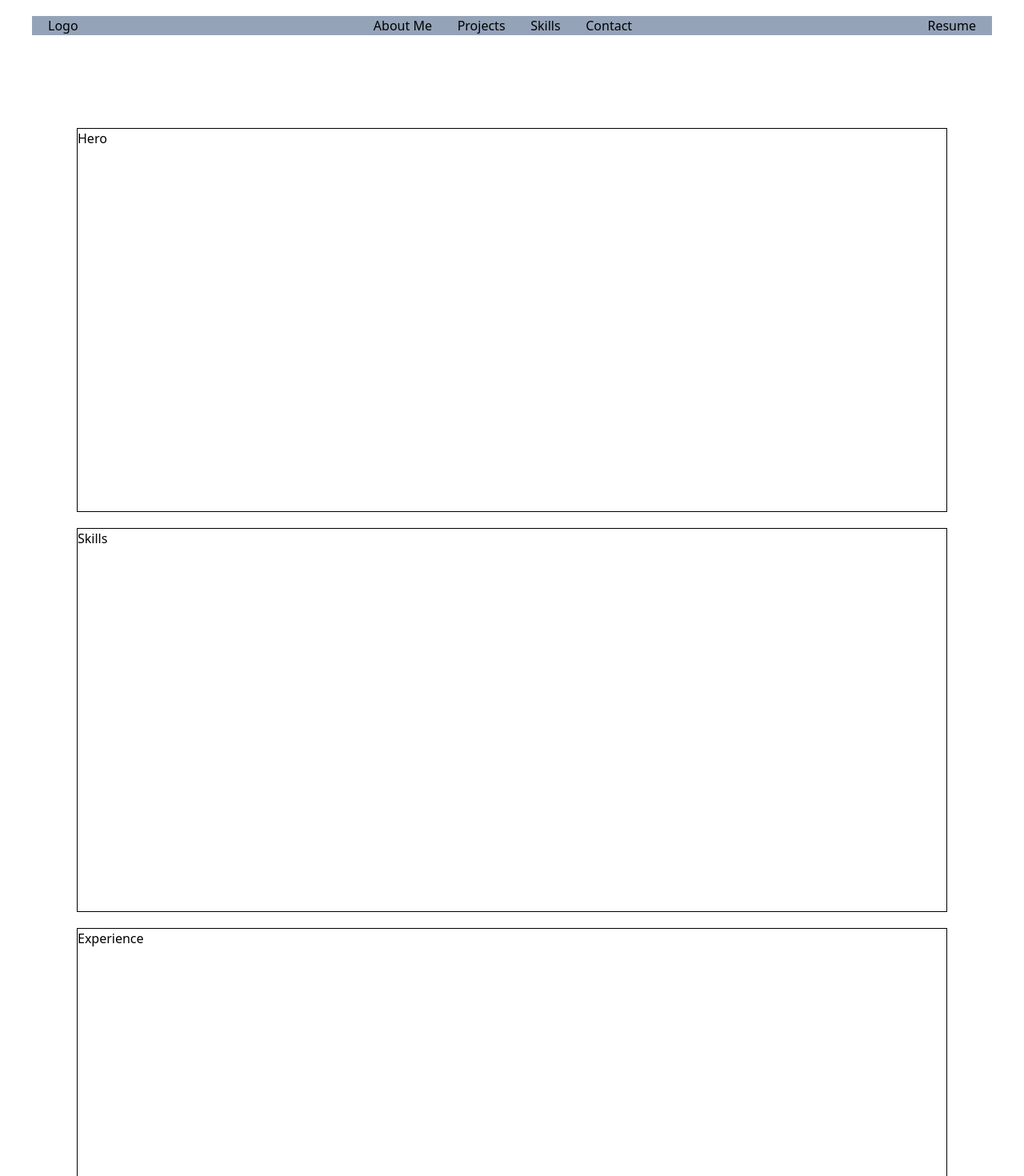
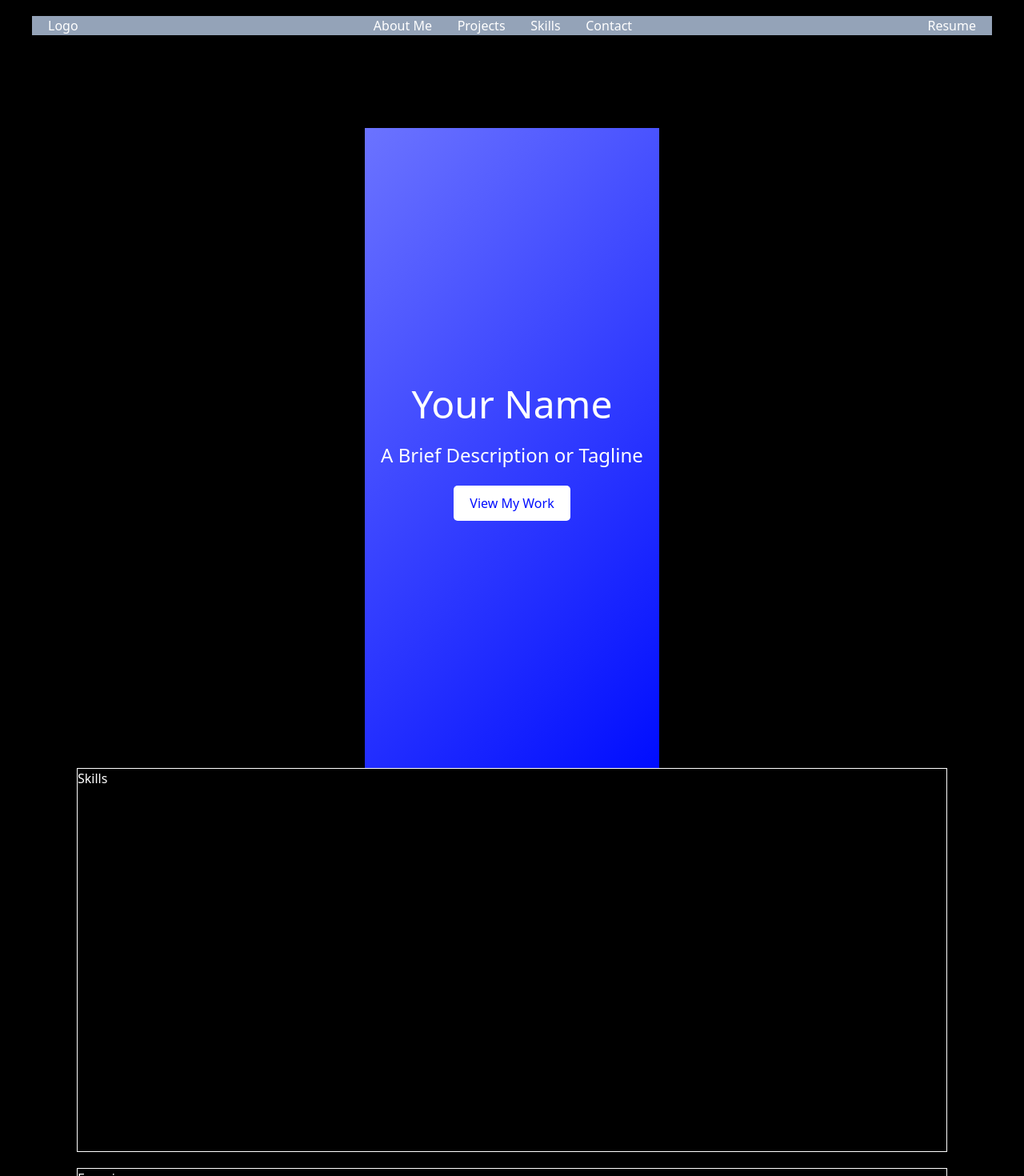
Before and after one commit to akashleo/portfolio, a Next.js app: page / in a window 1280 px wide. Shown: the top 1470 px of the page at 80% size. Built offline with nearby package versions, Linux system fonts and the light colour scheme.

Commit message:
hero section update

```diff
--- a/src/app/layout.js
+++ b/src/app/layout.js
@@ -11,7 +11,7 @@ export const metadata = {
 export default function RootLayout({ children }) {
   return (
     <html lang="en">
-      <body>{children}</body>
+      <body className="bg-black text-white">{children}</body>
     </html>
   );
 }
--- a/src/pages/AboutMe.jsx
+++ b/src/pages/AboutMe.jsx
@@ -1,11 +1,6 @@
-import React from 'react'
+import React from "react";
 import "./pages.css";
 
 export default function AboutMe() {
-  return (
-  <div>
-      <div className="about-section">AboutMe</div>
-     <div className="about-section">AboutMe</div>
-  </div>
-  )
+  return <div className="about-section">AboutMe</div>;
 }
--- a/src/pages/Hero.jsx
+++ b/src/pages/Hero.jsx
@@ -3,6 +3,12 @@ import "./pages.css";
 
 export default function Hero() {
   return (
-    <div className="hero-section" >Hero</div>
-  )
+   <div className="hero-container">
+      <h1 className="hero-title">Your Name</h1>
+      <p className="hero-subtitle">A Brief Description or Tagline</p>
+      <a href="#projects" className="hero-button">
+        View My Work
+      </a>
+    </div>
+  );
 }
--- a/src/pages/pages.css
+++ b/src/pages/pages.css
@@ -1,48 +1,86 @@
 .hero-section {
   width: 100%;
   height: 60vh;
-  border: 1px solid black;
+  border: 1px solid white;
   margin-bottom: 20px;
 }
 
 .skills-section {
   width: 100%;
   height: 60vh;
-  border: 1px solid black;
+  border: 1px solid white;
   margin-bottom: 20px;
 }
 
 .about-section {
   width: 100%;
   height: 60vh;
-  border: 1px solid black;
+  border: 1px solid white;
   margin-bottom: 20px;
 }
 
 .experience-section {
   width: 100%;
   height: 60vh;
-  border: 1px solid black;
+  border: 1px solid white;
   margin-bottom: 20px;
 }
 
 .projects-section {
   width: 100%;
   height: 60vh;
-  border: 1px solid black;
+  border: 1px solid white;
   margin-bottom: 20px;
 }
 
 .testimonial-section {
   width: 100%;
   height: 60vh;
-  border: 1px solid black;
+  border: 1px solid white;
   margin-bottom: 20px;
 }
 
 .contact-section {
   width: 100%;
   height: 60vh;
-  border: 1px solid black;
+  border: 1px solid white;
   margin-bottom: 20px;
 }
+
+
+.hero-container {
+  display: flex;
+  flex-direction: column;
+  align-items: center;
+  justify-content: center;
+  height: 100vh; /* Full viewport height */
+  background: linear-gradient(135deg, #6b73ff, #000dff); /* Gradient background */
+  color: white; /* Text color */
+  text-align: center;
+  padding: 20px;
+}
+
+.hero-title {
+  font-size: 3rem; /* Large title */
+  margin-bottom: 10px;
+}
+
+.hero-subtitle {
+  font-size: 1.5rem; /* Subtitle size */
+  margin-bottom: 20px;
+}
+
+.hero-button {
+  padding: 10px 20px;
+  font-size: 1rem;
+  color: #000dff; /* Button text color */
+  background-color: white; /* Button background color */
+  border: none;
+  border-radius: 5px;
+  text-decoration: none; /* Remove underline */
+  transition: background-color 0.3s;
+}
+
+.hero-button:hover {
+  background-color: #f0f0f0; /* Change background on hover */
+}
```
